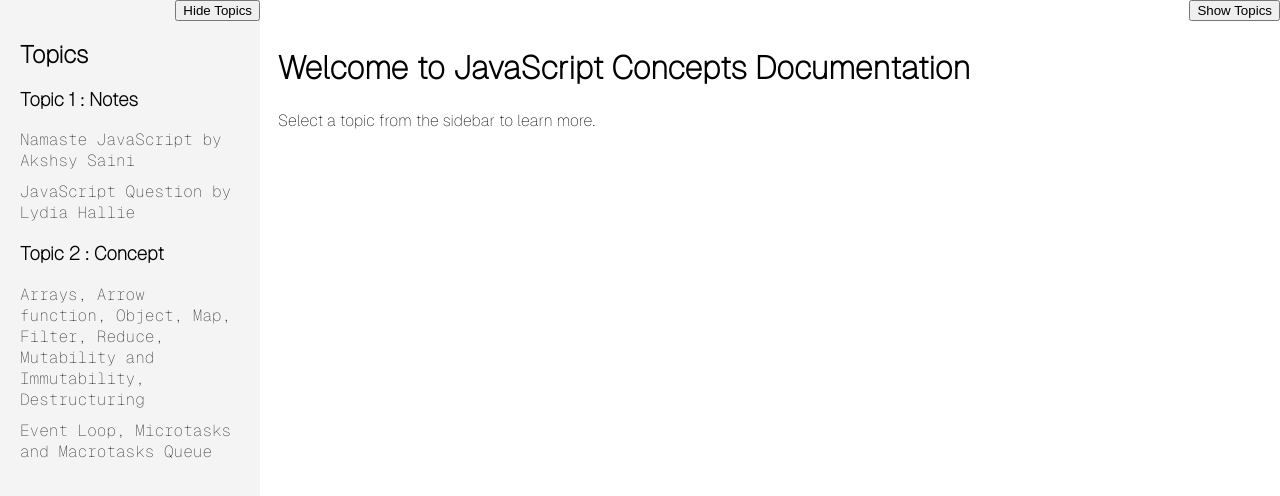
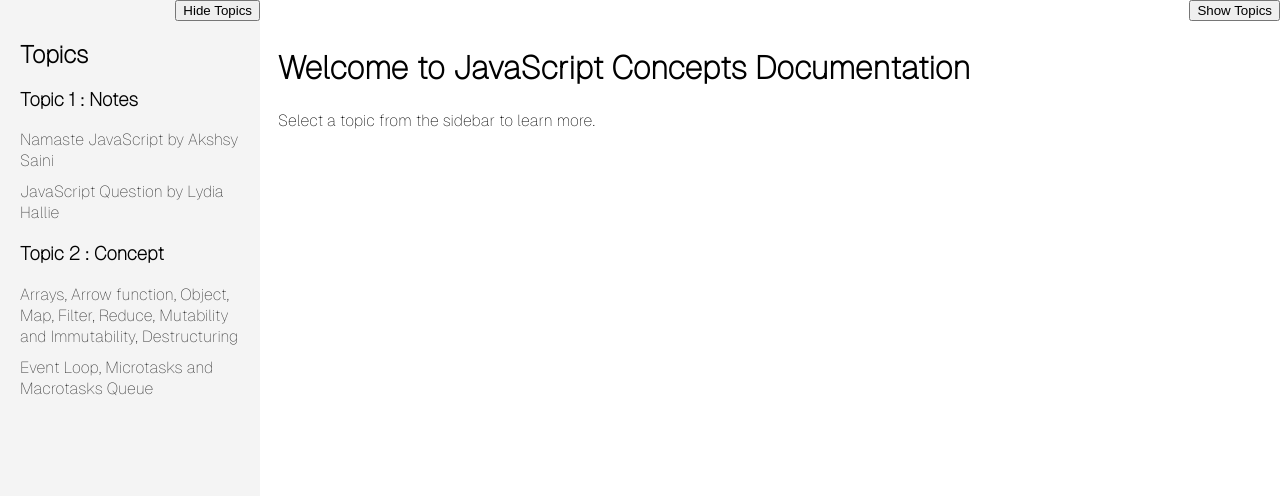
Before and after one commit to jcoding09/jcoding09.github.io, a plain HTML site: page index.html in a window 1280 px wide. Drawn offline with Linux system fonts and the light colour scheme.

Commit message:
Update style.css

```diff
--- a/css/style.css
+++ b/css/style.css
@@ -60,16 +60,17 @@
   src: url("../assets/font/Geist_variable.ttf") format("truetype");
 }
 
-body {
+/* body {
   font-family: "Geist_mono", monospace;
 }
-
+*/
 h1,
 h2,
 h3,
 h4,
 h5,
 h6,
+body,
 p {
   font-family: "Geist_variable", sans-serif;
 }
```
